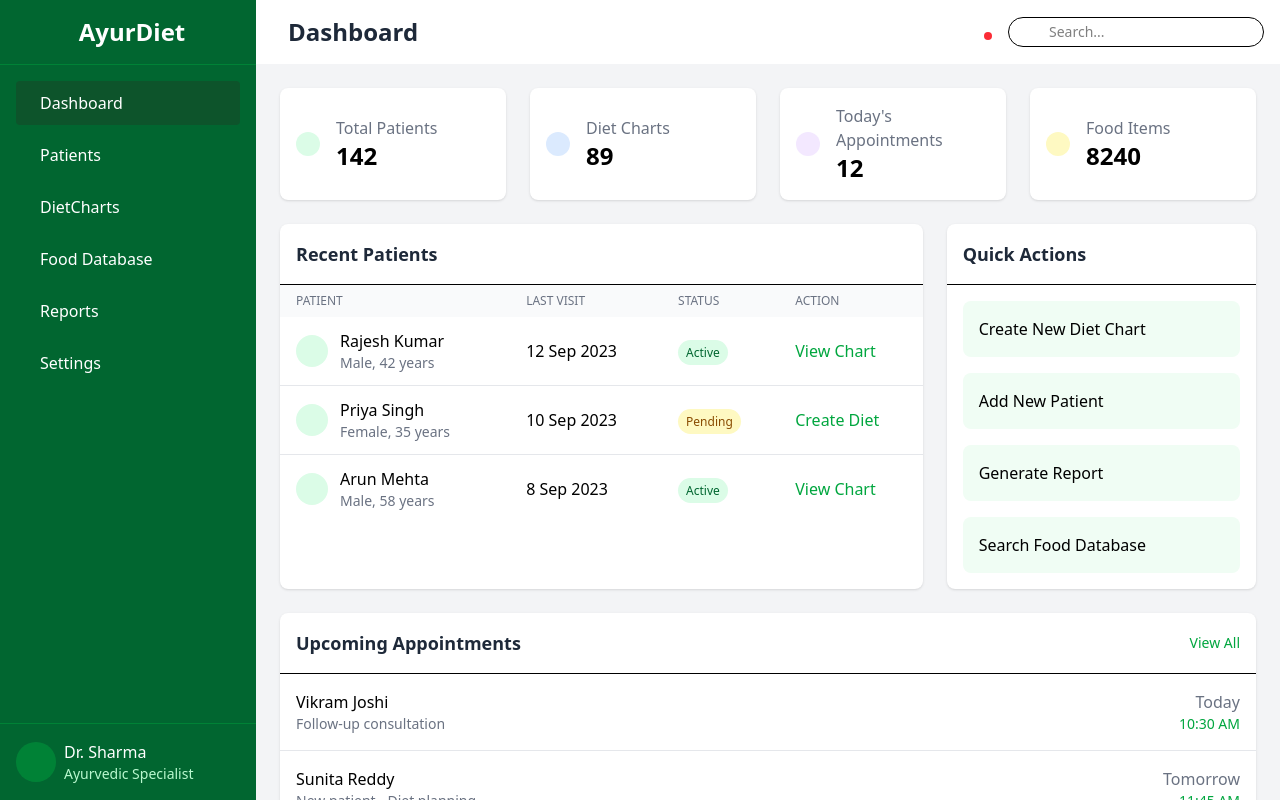
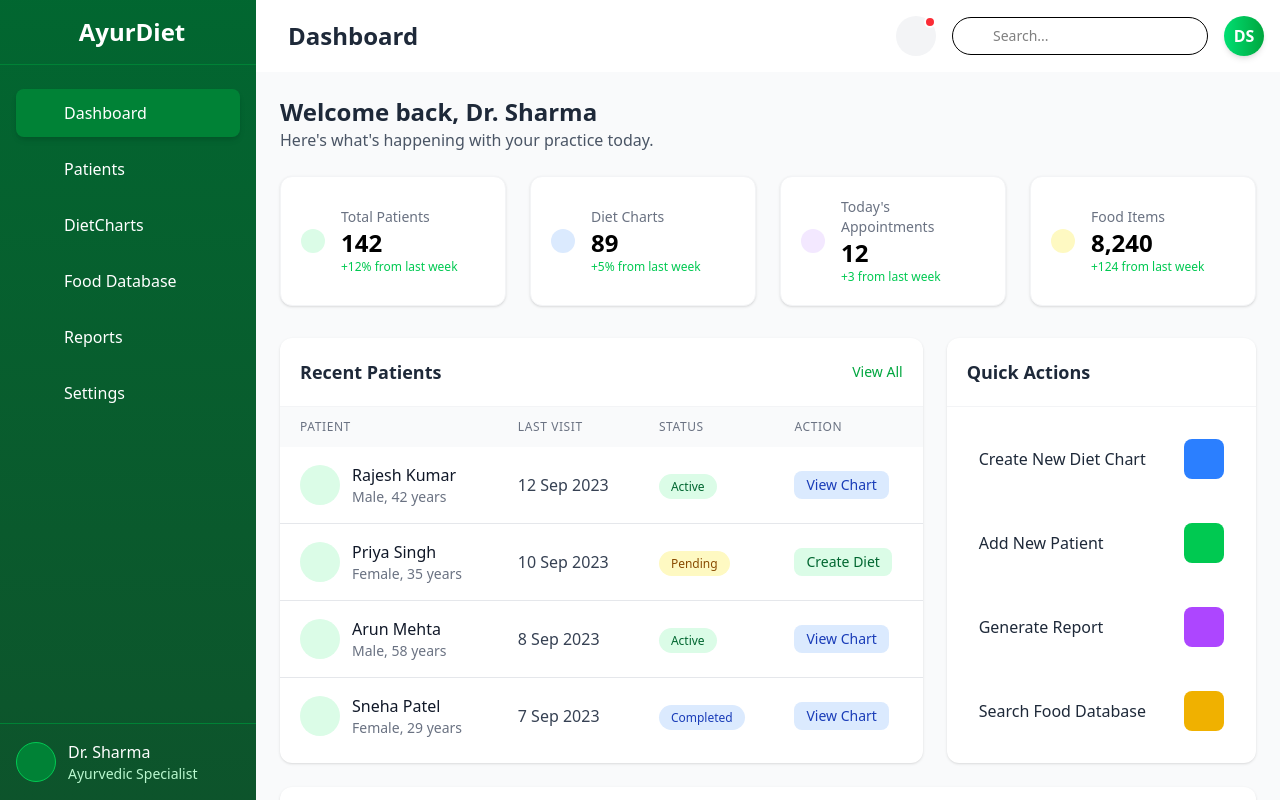
Before and after one commit to ganeshbirajdar286/sih, a React (Vite) app: page /doctor-dashboard in a window 1280 px wide. Built offline with nearby package versions, Linux system fonts and the light colour scheme.

Commit message:
SIgnup page changes

```diff
--- a/src/Pages/DoctorDashboard.jsx
+++ b/src/Pages/DoctorDashboard.jsx
@@ -6,16 +6,17 @@ const AyurvedicDashboard = () => {
 
   // Sample data
   const stats = [
-    { label: 'Total Patients', value: 142, icon: 'user-injured', color: 'green' },
-    { label: 'Diet Charts', value: 89, icon: 'utensils', color: 'blue' },
-    { label: "Today's Appointments", value: 12, icon: 'calendar-check', color: 'purple' },
-    { label: 'Food Items', value: 8240, icon: 'database', color: 'yellow' }
+    { label: 'Total Patients', value: 142, icon: 'user-injured', color: 'green', change: '+12%' },
+    { label: 'Diet Charts', value: 89, icon: 'utensils', color: 'blue', change: '+5%' },
+    { label: "Today's Appointments", value: 12, icon: 'calendar-check', color: 'purple', change: '+3' },
+    { label: 'Food Items', value: 8240, icon: 'database', color: 'yellow', change: '+124' }
   ];
 
   const recentPatients = [
     { name: 'Rajesh Kumar', gender: 'Male', age: 42, lastVisit: '12 Sep 2023', status: 'Active' },
     { name: 'Priya Singh', gender: 'Female', age: 35, lastVisit: '10 Sep 2023', status: 'Pending' },
-    { name: 'Arun Mehta', gender: 'Male', age: 58, lastVisit: '8 Sep 2023', status: 'Active' }
+    { name: 'Arun Mehta', gender: 'Male', age: 58, lastVisit: '8 Sep 2023', status: 'Active' },
+    { name: 'Sneha Patel', gender: 'Female', age: 29, lastVisit: '7 Sep 2023', status: 'Completed' }
   ];
 
   const appointments = [
@@ -25,45 +26,45 @@ const AyurvedicDashboard = () => {
   ];
 
   const quickActions = [
-    { label: 'Create New Diet Chart', icon: 'utensils' },
-    { label: 'Add New Patient', icon: 'user-plus' },
-    { label: 'Generate Report', icon: 'file-pdf' },
-    { label: 'Search Food Database', icon: 'search' }
+    { label: 'Create New Diet Chart', icon: 'utensils', color: 'bg-blue-500' },
+    { label: 'Add New Patient', icon: 'user-plus', color: 'bg-green-500' },
+    { label: 'Generate Report', icon: 'file-pdf', color: 'bg-purple-500' },
+    { label: 'Search Food Database', icon: 'search', color: 'bg-yellow-500' }
   ];
 
   return (
-    <div className="flex h-screen bg-gray-100">
+    <div className="flex h-screen bg-gray-50">
       {/* Sidebar */}
-      <div className={`fixed inset-y-0 left-0 z-50 w-64 bg-green-800 text-white transform transition-transform duration-300 ease-in-out lg:static lg:translate-x-0 ${sidebarOpen ? 'translate-x-0' : '-translate-x-full'}`}>
+      <div className={`fixed inset-y-0 left-0 z-50 w-64 bg-gradient-to-b from-green-800 to-green-900 text-white transform transition-transform duration-300 ease-in-out lg:static lg:translate-x-0 ${sidebarOpen ? 'translate-x-0' : '-translate-x-full'}`}>
         <div className="flex items-center justify-between p-4 border-b border-green-700 lg:justify-center">
           <div className="flex items-center space-x-2">
             <i className="fas fa-leaf text-2xl text-yellow-400"></i>
             <span className="text-2xl font-extrabold">AyurDiet</span>
           </div>
           <button
-            className="text-white lg:hidden"
+            className="text-white lg:hidden hover:text-green-200 transition-colors"
             onClick={() => setSidebarOpen(false)}
           >
             <i className="fas fa-times"></i>
           </button>
         </div>
 
-        <nav className="p-4">
+        <nav className="p-4 mt-2">
           {['dashboard', 'patients', 'dietCharts', 'foodDatabase', 'reports', 'settings'].map((item) => (
             <button
               key={item}
-              className={`w-full flex items-center space-x-2 py-2.5 px-4 rounded mb-2 transition-colors ${activeTab === item ? 'bg-green-900' : 'hover:bg-green-700'}`}
+              className={`w-full flex items-center space-x-3 py-3 px-4 rounded-lg mb-2 transition-all ${activeTab === item ? 'bg-green-700 shadow-md' : 'hover:bg-green-700 hover:bg-opacity-50'}`}
               onClick={() => setActiveTab(item)}
             >
-              <i className={`fas fa-${getIconName(item)}`}></i>
-              <span className="capitalize">{item === 'foodDatabase' ? 'Food Database' : item}</span>
+              <i className={`fas fa-${getIconName(item)} w-5 text-center`}></i>
+              <span className="capitalize font-medium">{item === 'foodDatabase' ? 'Food Database' : item}</span>
             </button>
           ))}
         </nav>
 
-        <div className="absolute bottom-0 w-full p-4 border-t border-green-700">
-          <div className="flex items-center space-x-2">
-            <div className="w-10 h-10 rounded-full bg-green-700 flex items-center justify-center">
+        <div className="absolute bottom-0 w-full p-4 border-t border-green-700 bg-green-850">
+          <div className="flex items-center space-x-3">
+            <div className="w-10 h-10 rounded-full bg-green-700 flex items-center justify-center border border-green-500">
               <i className="fas fa-user-md text-white"></i>
             </div>
             <div>
@@ -77,11 +78,11 @@ const AyurvedicDashboard = () => {
       {/* Main Content */}
       <div className="flex-1 flex flex-col overflow-hidden">
         {/* Header */}
-        <header className="bg-white shadow">
+        <header className="bg-white shadow-sm">
           <div className="flex items-center justify-between p-4">
             <div className="flex items-center">
               <button
-                className="text-green-800 lg:hidden"
+                className="text-green-800 lg:hidden hover:text-green-600 transition-colors"
                 onClick={() => setSidebarOpen(true)}
               >
                 <i className="fas fa-bars text-xl"></i>
@@ -91,34 +92,56 @@ const AyurvedicDashboard = () => {
               </h1>
             </div>
             <div className="flex items-center space-x-4">
-              <div className="relative">
-                <i className="fas fa-bell text-gray-500 text-xl"></i>
-                <span className="absolute top-0 right-0 h-2 w-2 rounded-full bg-red-500"></span>
+              <div className="relative cursor-pointer group">
+                <div className="w-10 h-10 rounded-full bg-gray-100 flex items-center justify-center hover:bg-gray-200 transition-colors">
+                  <i className="fas fa-bell text-gray-500"></i>
+                  <span className="absolute top-0 right-0 h-3 w-3 rounded-full bg-red-500 border-2 border-white"></span>
+                </div>
+                <div className="absolute invisible group-hover:visible right-0 mt-2 w-80 bg-white rounded-lg shadow-xl z-10 p-4 border">
+                  <p className="font-medium text-gray-700">Notifications</p>
+                  <p className="text-sm text-gray-500 mt-2">No new notifications</p>
+                </div>
               </div>
+
               <div className="relative">
                 <input
                   type="text"
                   placeholder="Search..."
-                  className="border rounded-full py-1 px-4 pl-10 text-sm w-40 md:w-64"
+                  className="border rounded-full py-2 px-4 pl-10 text-sm w-40 md:w-64 focus:outline-none focus:ring-2 focus:ring-green-300 focus:border-green-300 transition-all"
                 />
-                <i className="fas fa-search absolute left-3 top-2 text-gray-400"></i>
+                <i className="fas fa-search absolute left-3 top-3 text-gray-400"></i>
+              </div>
+
+              <div className="w-10 h-10 rounded-full bg-gradient-to-r from-green-400 to-green-600 flex items-center justify-center text-white font-bold cursor-pointer hover:from-green-500 hover:to-green-700 transition-all shadow-md">
+                DS
               </div>
             </div>
           </div>
         </header>
 
         {/* Content */}
-        <main className="flex-1 overflow-y-auto p-6 bg-gray-100">
+        <main className="flex-1 overflow-y-auto p-6 bg-gray-50">
+          {/* Welcome Header */}
+          <div className="mb-6">
+            <h2 className="text-2xl font-bold text-gray-800">Welcome back, Dr. Sharma</h2>
+            <p className="text-gray-600">Here's what's happening with your practice today.</p>
+          </div>
+
           {/* Stats Overview */}
-          <div className="grid grid-cols-1 md:grid-cols-2 lg:grid-cols-4 gap-6 mb-6">
+          <div className="grid grid-cols-1 md:grid-cols-2 lg:grid-cols-4 gap-6 mb-8">
             {stats.map((stat, index) => (
-              <div key={index} className="bg-white rounded-lg shadow p-4 flex items-center">
-                <div className={`rounded-full p-3 ${getBgColor(stat.color)} mr-4`}>
-                  <i className={`fas fa-${stat.icon} text-${stat.color}-600 text-2xl`}></i>
-                </div>
-                <div>
-                  <p className="text-gray-500">{stat.label}</p>
-                  <h3 className="font-bold text-2xl">{stat.value}</h3>
+              <div key={index} className="bg-white rounded-xl shadow-sm p-5 flex items-center justify-between border border-gray-100 hover:shadow-md transition-shadow">
+                <div className="flex items-center">
+                  <div className={`rounded-xl p-3 ${getBgColor(stat.color)} mr-4`}>
+                    <i className={`fas fa-${stat.icon} text-${stat.color}-600 text-xl`}></i>
+                  </div>
+                  <div>
+                    <p className="text-gray-500 text-sm">{stat.label}</p>
+                    <h3 className="font-bold text-2xl">{stat.value.toLocaleString()}</h3>
+                    <p className={`text-xs ${stat.change.includes('+') ? 'text-green-500' : 'text-red-500'}`}>
+                      {stat.change} from last week
+                    </p>
+                  </div>
                 </div>
               </div>
             ))}
@@ -127,42 +150,43 @@ const AyurvedicDashboard = () => {
           {/* Recent Patients and Quick Actions */}
           <div className="grid grid-cols-1 lg:grid-cols-3 gap-6 mb-6">
             {/* Recent Patients */}
-            <div className="lg:col-span-2 bg-white rounded-lg shadow">
-              <div className="p-4 border-b">
+            <div className="lg:col-span-2 bg-white rounded-xl shadow-sm overflow-hidden">
+              <div className="p-5 border-b border-gray-100 flex justify-between items-center">
                 <h2 className="text-lg font-semibold text-gray-800">Recent Patients</h2>
+                <button className="text-sm text-green-600 hover:text-green-700 font-medium">View All</button>
               </div>
               <div className="overflow-x-auto">
                 <table className="w-full">
                   <thead className="bg-gray-50">
                     <tr>
-                      <th className="px-4 py-2 text-left text-xs font-medium text-gray-500 uppercase">Patient</th>
-                      <th className="px-4 py-2 text-left text-xs font-medium text-gray-500 uppercase">Last Visit</th>
-                      <th className="px-4 py-2 text-left text-xs font-medium text-gray-500 uppercase">Status</th>
-                      <th className="px-4 py-2 text-left text-xs font-medium text-gray-500 uppercase">Action</th>
+                      <th className="px-5 py-3 text-left text-xs font-medium text-gray-500 uppercase tracking-wider">Patient</th>
+                      <th className="px-5 py-3 text-left text-xs font-medium text-gray-500 uppercase tracking-wider">Last Visit</th>
+                      <th className="px-5 py-3 text-left text-xs font-medium text-gray-500 uppercase tracking-wider">Status</th>
+                      <th className="px-5 py-3 text-left text-xs font-medium text-gray-500 uppercase tracking-wider">Action</th>
                     </tr>
                   </thead>
                   <tbody className="divide-y divide-gray-200">
                     {recentPatients.map((patient, index) => (
-                      <tr key={index}>
-                        <td className="px-4 py-3">
+                      <tr key={index} className="hover:bg-gray-50 transition-colors">
+                        <td className="px-5 py-4">
                           <div className="flex items-center">
-                            <div className="w-8 h-8 rounded-full bg-green-100 flex items-center justify-center mr-3">
-                              <i className="fas fa-user text-green-600"></i>
+                            <div className="w-10 h-10 rounded-full bg-green-100 flex items-center justify-center mr-3">
+                              <i className={`fas fa-user text-${patient.gender === 'Male' ? 'blue' : 'pink'}-500`}></i>
                             </div>
                             <div>
-                              <p className="font-medium">{patient.name}</p>
+                              <p className="font-medium text-gray-900">{patient.name}</p>
                               <p className="text-sm text-gray-500">{patient.gender}, {patient.age} years</p>
                             </div>
                           </div>
                         </td>
-                        <td className="px-4 py-3">{patient.lastVisit}</td>
-                        <td className="px-4 py-3">
-                          <span className={`px-2 py-1 rounded-full text-xs ${getStatusClass(patient.status)}`}>
+                        <td className="px-5 py-4 text-gray-700">{patient.lastVisit}</td>
+                        <td className="px-5 py-4">
+                          <span className={`px-3 py-1 rounded-full text-xs font-medium ${getStatusClass(patient.status)}`}>
                             {patient.status}
                           </span>
                         </td>
-                        <td className="px-4 py-3">
-                          <button className="text-green-600 hover:underline">
+                        <td className="px-5 py-4">
+                          <button className={`px-3 py-1 rounded-lg text-sm font-medium ${patient.status === 'Pending' ? 'bg-green-100 text-green-800 hover:bg-green-200' : 'bg-blue-100 text-blue-800 hover:bg-blue-200'} transition-colors`}>
                             {patient.status === 'Pending' ? 'Create Diet' : 'View Chart'}
                           </button>
                         </td>
@@ -174,18 +198,21 @@ const AyurvedicDashboard = () => {
             </div>
 
             {/* Quick Actions */}
-            <div className="bg-white rounded-lg shadow">
-              <div className="p-4 border-b">
+            <div className="bg-white rounded-xl shadow-sm overflow-hidden">
+              <div className="p-5 border-b border-gray-100">
                 <h2 className="text-lg font-semibold text-gray-800">Quick Actions</h2>
               </div>
-              <div className="p-4 space-y-4">
+              <div className="p-4 space-y-3">
                 {quickActions.map((action, index) => (
                   <button
                     key={index}
-                    className="w-full flex items-center justify-between p-4 bg-green-50 rounded-lg hover:bg-green-600 hover:text-white transition-colors"
+                    className="w-full flex items-center justify-between p-4 rounded-xl transition-all transform hover:-translate-y-1 hover:shadow-md group"
+                    style={{background: `linear-gradient(to right, ${action.color.replace('bg-', '')}20, ${action.color.replace('bg-', '')}10)`}}
                   >
-                    <span>{action.label}</span>
-                    <i className={`fas fa-${action.icon}`}></i>
+                    <span className="font-medium text-gray-800 group-hover:text-gray-900">{action.label}</span>
+                    <div className={`w-10 h-10 rounded-lg ${action.color} flex items-center justify-center text-white group-hover:scale-110 transition-transform`}>
+                      <i className={`fas fa-${action.icon}`}></i>
+                    </div>
                   </button>
                 ))}
               </div>
@@ -193,21 +220,26 @@ const AyurvedicDashboard = () => {
           </div>
 
           {/* Upcoming Appointments */}
-          <div className="bg-white rounded-lg shadow mb-6">
-            <div className="p-4 border-b flex justify-between items-center">
+          <div className="bg-white rounded-xl shadow-sm overflow-hidden mb-6">
+            <div className="p-5 border-b border-gray-100 flex justify-between items-center">
               <h2 className="text-lg font-semibold text-gray-800">Upcoming Appointments</h2>
-              <button className="text-sm text-green-600 hover:underline">View All</button>
+              <button className="text-sm text-green-600 hover:text-green-700 font-medium">View All</button>
             </div>
             <div className="divide-y divide-gray-200">
               {appointments.map((appointment, index) => (
-                <div key={index} className="p-4 flex justify-between items-center">
-                  <div>
-                    <p className="font-medium">{appointment.name}</p>
-                    <p className="text-sm text-gray-500">{appointment.type}</p>
+                <div key={index} className="p-5 flex justify-between items-center hover:bg-gray-50 transition-colors">
+                  <div className="flex items-center">
+                    <div className="w-12 h-12 rounded-xl bg-green-100 flex items-center justify-center mr-4">
+                      <i className="fas fa-calendar-check text-green-600"></i>
+                    </div>
+                    <div>
+                      <p className="font-medium text-gray-900">{appointment.name}</p>
+                      <p className="text-sm text-gray-500">{appointment.type}</p>
+                    </div>
                   </div>
                   <div className="text-right">
-                    <p className="text-gray-500">{appointment.date}</p>
-                    <p className="text-sm text-green-600">{appointment.time}</p>
+                    <p className="text-gray-500 font-medium">{appointment.date}</p>
+                    <p className="text-sm text-green-600 font-semibold">{appointment.time}</p>
                   </div>
                 </div>
               ))}
@@ -253,7 +285,8 @@ function getBgColor(color) {
 function getStatusClass(status) {
   const classes = {
     Active: 'bg-green-100 text-green-800',
-    Pending: 'bg-yellow-100 text-yellow-800'
+    Pending: 'bg-yellow-100 text-yellow-800',
+    Completed: 'bg-blue-100 text-blue-800'
   };
   return classes[status] || 'bg-gray-100 text-gray-800';
 }
```
Also changed, not shown: src/Pages/SignUp.jsx (+63 -189 lines).
